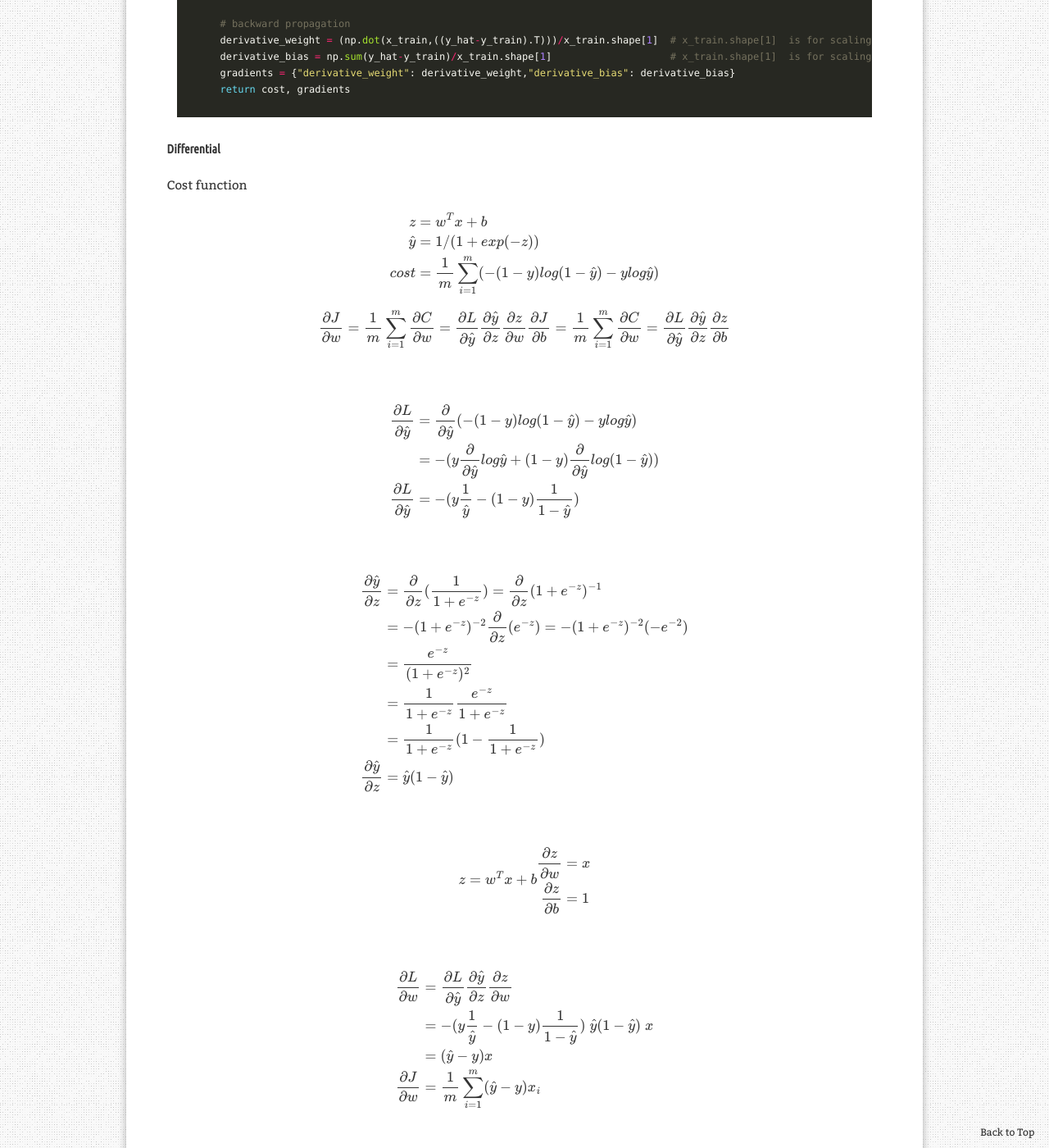
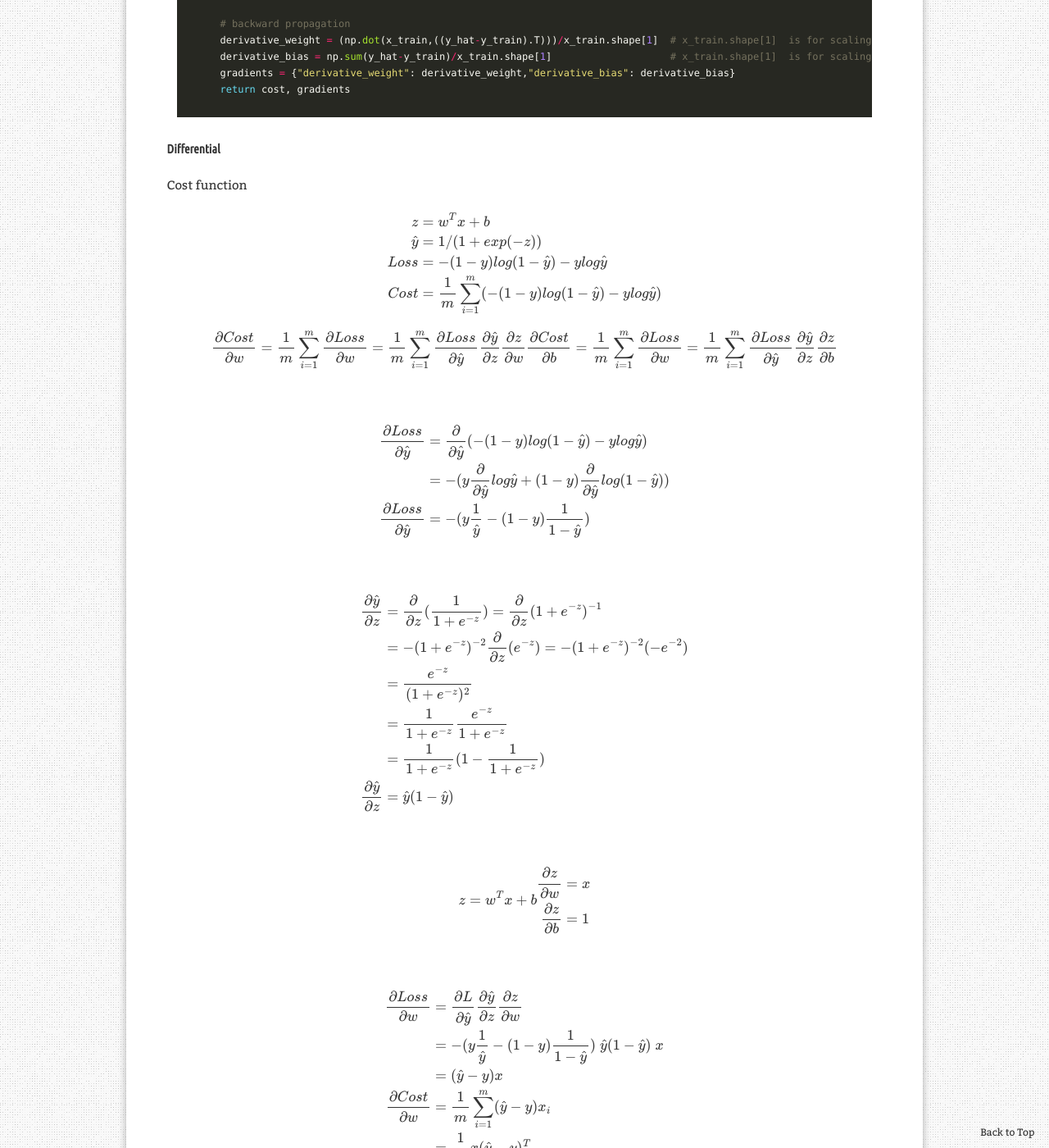
Before and after one commit to aristohyun/aristohyun.github.io, a Jekyll site: the page built from _posts/2021-08-08-Logistic-Regression.md, in a window 1280 px wide and 1400 px high, scrolled down 5653 px. Shown: the whole window at 82% size. Built offline with Jekyll 4.4.1, drawn with Linux system fonts in a browser that asks for light colours; formulas are drawn with MathJax 3; comment, search, counter and statistics services are not loaded; some of the changed text lies outside the part shown.

Commit message:
Update 2021-08-08-Logistic-Regression.md

```diff
--- a/_posts/2021-08-08-Logistic-Regression.md
+++ b/_posts/2021-08-08-Logistic-Regression.md
@@ -163,8 +163,8 @@ w := w - \alpha \frac {\partial J(w,b)}{\partial (w,b)}
 > From cost to weights and bias to update them
 
 @
-\frac {\partial J}{\partial w} = \frac{1}{m} x(\hat y - y)^T \\\
-\frac {\partial J}{\partial b} = \frac{1}{m} \sum \limits_ {i=1}^{m} (\hat y - y)
+\frac {\partial Cost}{\partial w} = \frac{1}{m} x(\hat y - y)^T \\\
+\frac {\partial Cost}{\partial b} = \frac{1}{m} \sum \limits_ {i=1}^{m} (\hat y - y)
 @
 
 ~~~ python
@@ -192,22 +192,23 @@ Cost function
 \begin{align\*}
 z &= w^T x + b \\\
 \hat y &= 1/(1+exp(-z)) \\\
-cost &= \frac{1}{m} \sum \limits_ {i=1}^{m} (-(1 - y) log (1 - \hat y) - y log \hat y )
+Loss &= -(1 - y) log (1 - \hat y) - y log \hat y \\\
+Cost &= \frac{1}{m} \sum \limits_ {i=1}^{m} (-(1 - y) log (1 - \hat y) - y log \hat y )
 \end{align\*}
 @
 
 @
-\frac {\partial J}{\partial w} = \frac{1}{m} \sum \limits_ {i=1}^{m} \frac {\partial C}{\partial w} = \frac {\partial L}{\partial \hat y} \frac {\partial \hat y}{\partial z} \frac {\partial z}{\partial w} \\\
-\frac {\partial J}{\partial b} = \frac{1}{m} \sum \limits_ {i=1}^{m} \frac {\partial C}{\partial w} = \frac {\partial L}{\partial \hat y} \frac {\partial \hat y}{\partial z} \frac {\partial z}{\partial b}
+\frac {\partial Cost}{\partial w} = \frac{1}{m} \sum \limits_ {i=1}^{m} \frac {\partial Loss}{\partial w} = \frac{1}{m} \sum \limits_ {i=1}^{m} \frac {\partial Loss}{\partial \hat y} \frac {\partial \hat y}{\partial z} \frac {\partial z}{\partial w} \\\
+\frac {\partial Cost}{\partial b} = \frac{1}{m} \sum \limits_ {i=1}^{m} \frac {\partial Loss}{\partial w} = \frac{1}{m} \sum \limits_ {i=1}^{m} \frac {\partial Loss}{\partial \hat y} \frac {\partial \hat y}{\partial z} \frac {\partial z}{\partial b}
 @
 
 <br/>
 
 @
 \begin{align\*}
-\frac {\partial L}{\partial \hat y} &= \frac {\partial }{\partial \hat y} (-(1 - y) log (1 - \hat y) - y log \hat y) \\\
+\frac {\partial Loss}{\partial \hat y} &= \frac {\partial }{\partial \hat y} (-(1 - y) log (1 - \hat y) - y log \hat y) \\\
 &= -(y\frac {\partial }{\partial \hat y} log \hat y + (1-y)\frac {\partial }{\partial \hat y}log(1-\hat y) ) \\\
-\frac {\partial L}{\partial \hat y} &= -(y \frac{1}{\hat y} - (1-y)\frac{1}{1-\hat y})
+\frac {\partial Loss}{\partial \hat y} &= -(y \frac{1}{\hat y} - (1-y)\frac{1}{1-\hat y})
 \end{align\*}
 @
 
@@ -238,10 +239,11 @@ z = w^Tx+b \\\
 
 @
 \begin{align\*}
-\frac {\partial L}{\partial w} &= \frac {\partial L}{\partial \hat y} \frac {\partial \hat y}{\partial z} \frac {\partial z}{\partial w} \\\
+\frac {\partial Loss}{\partial w} &= \frac {\partial L}{\partial \hat y} \frac {\partial \hat y}{\partial z} \frac {\partial z}{\partial w} \\\
 &= -(y \frac{1}{\hat y} - (1-y)\frac{1}{1-\hat y}) \; \hat y(1-\hat y) \; x \\\
 &= (\hat y - y)x \\\
-\frac {\partial J}{\partial w} &= \frac{1}{m} \sum \limits_ {i=1}^{m} (\hat y - y)x_ i
+\frac {\partial Cost}{\partial w} &= \frac{1}{m} \sum \limits_ {i=1}^{m} (\hat y - y)x_ i \\\
+&= \frac{1}{m} x(\hat y - y)^T
 \end{align\*}
 @
 
@@ -249,10 +251,10 @@ z = w^Tx+b \\\
 
 @
 \begin{align\*}
-\frac {\partial L}{\partial b} &= \frac {\partial L}{\partial \hat y} \frac {\partial \hat y}{\partial z} \frac {\partial z}{\partial b} \\\
+\frac {\partial Loss}{\partial b} &= \frac {\partial Loss}{\partial \hat y} \frac {\partial \hat y}{\partial z} \frac {\partial z}{\partial b} \\\
 &= -(y \frac{1}{\hat y} - (1-y)\frac{1}{1-\hat y}) \; \hat y(1-\hat y) \; 1 \\\
 &= \hat y - y \\\
-\frac {\partial J}{\partial b} &= \frac{1}{m} \sum \limits_ {i=1}^{m} ( \hat y - y )
+\frac {\partial Cost}{\partial b} &= \frac{1}{m} \sum \limits_ {i=1}^{m} ( \hat y - y )
 \end{align\*}
 @
 
```
